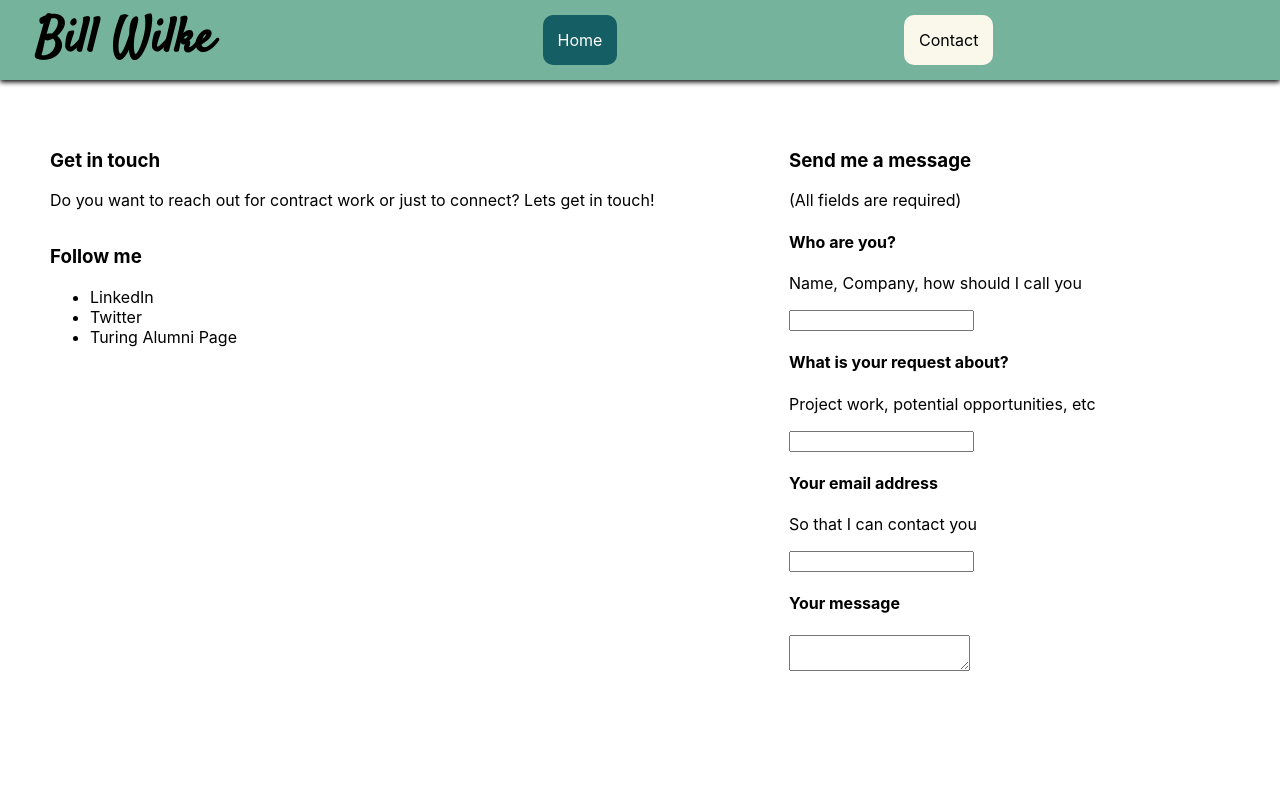
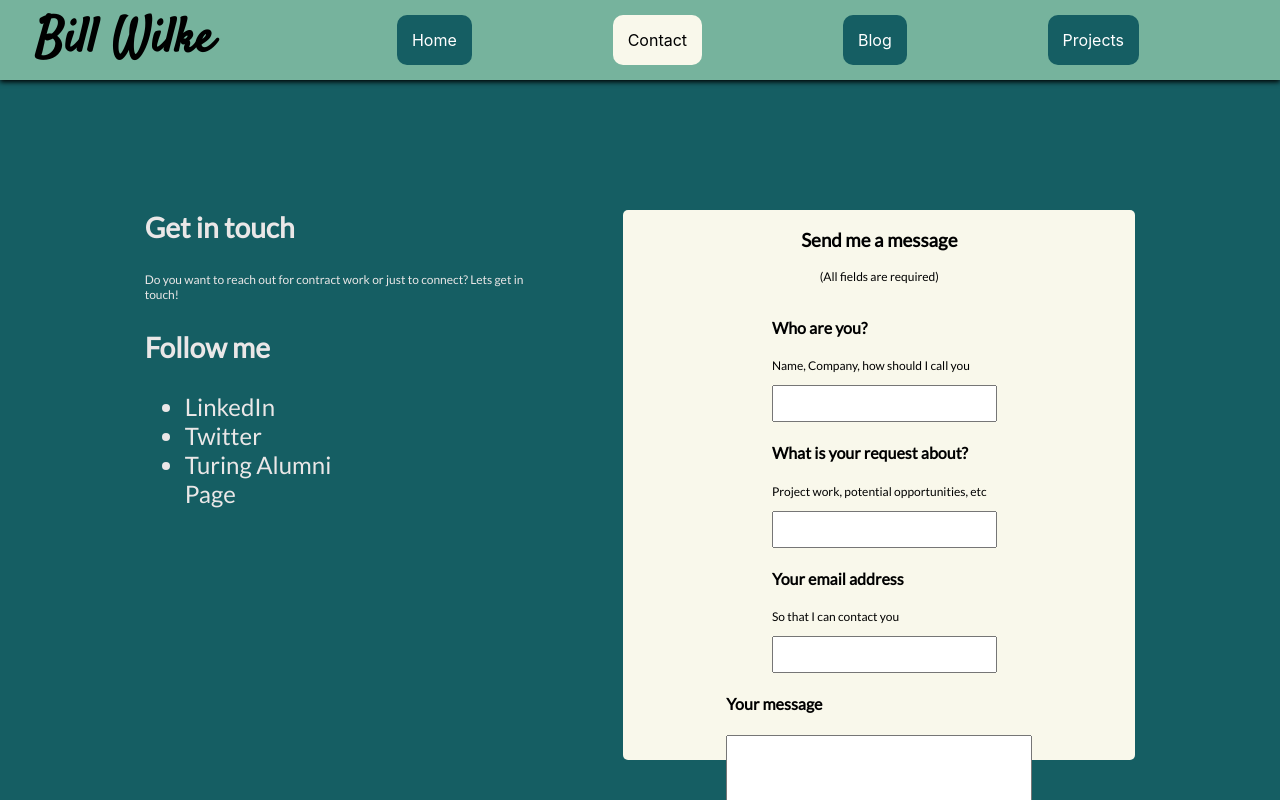
Before and after one commit to Billwilke42/personal-website, a React (Create React App) app: page /contact in a window 1280 px wide. Shown: the top 800 px of the page. Built offline with nearby package versions, Linux system fonts and the light colour scheme.

Commit message:
Finishes head hom acomponents

```diff
--- a/src/App/App.js
+++ b/src/App/App.js
@@ -2,6 +2,7 @@ import './App.css';
 import Header from '../Header/Header';
 import HomeBodyContainer from '../HomeBodyContainer/HomeBodyContainer'
 import ContactContainer from '../ContactContainer/ContactContainer'
+import BlogContainer from '../BlogContainer/BlogContainer'
 import { Route, Switch } from 'react-router-dom'
 import React from 'react'
 
@@ -17,6 +18,10 @@ function App() {
             <Header />
             <ContactContainer />
           </Route>
+          <Route path='/blog/'>
+            <Header />
+            <BlogContainer />
+          </Route>
         </Switch>
       </main>
     );
--- /dev/null
+++ b/src/BlogContainer/BlogContainer.css
@@ -0,0 +1,7 @@
+.blog-container {
+  background-color: #155e63;
+  display: flex;
+  align-items: center;
+  height: 100vh;
+  justify-content: center;
+}
--- a/src/BlogContainer/BlogContainer.js
+++ b/src/BlogContainer/BlogContainer.js
@@ -0,0 +1,12 @@
+import React from 'react'
+import './BlogContainer.css'
+
+function BlogContainer() {
+  return (
+    <section className='blog-container'>
+      <h6>Blog coming soon!</h6>
+    </section>
+  )
+}
+
+export default BlogContainer
--- a/src/ContactContainer/ContactContainer.css
+++ b/src/ContactContainer/ContactContainer.css
@@ -1,13 +1,71 @@
 .contact-container {
   height: 90vh;
-  margin-top: 10vh;
   padding: 50px;
   display: flex;
-  flex-direction: column;
-  flex-wrap: wrap;
+  /* flex-direction: column; */
+  justify-content: space-evenly;
+  background-color: #155e63;
 }
 
 .follow-me {
+  /* margin-top: 5vh; */
+  font-family: 'Lato', sans-serif;
   height: 50vh;
-  width: 15vw
+  width: 15vw;
+  color: #eae7e7;
+  font-size: x-large;
 }
+
+.get-in-touch {
+  font-family: 'Lato', sans-serif;
+  margin-top: 20vh;
+  width: 30vw;
+  height: 10vh;
+  color: #eae7e7;
+  font-size: x-large;
+  margin-bottom: 5vh;
+}
+
+.send-a-message {
+  font-family: 'Lato', sans-serif;
+  width: 40vw;
+  /* padding: 25px; */
+  height: 550px;
+  margin-top: 20vh;
+  background-color: #f9f8eb;
+  border-radius: 5px;
+  display: flex;
+  flex-wrap: wrap;
+  justify-content: space-evenly;
+}
+
+.send-message-title {
+  width: 100%;
+  text-align: center;
+  height: fit-content;
+}
+
+input {
+  width: 100%;
+  height: 27px;
+  padding: 3px;
+}
+
+textarea {
+  height: 50px;
+  width: 100%;
+  height: 300px;
+  width: 300px;
+}
+
+.left-section {
+  width: fit-content;
+}
+
+p {
+  font-size: 12px;
+}
+
+h4 {
+  font-size: 16px;
+}
--- a/src/ContactContainer/ContactContainer.js
+++ b/src/ContactContainer/ContactContainer.js
@@ -7,6 +7,7 @@ const ContactContainer = () => {
 
     return (
       <section className='contact-container'>
+        <div>
           <div className='get-in-touch'>
             <h3>Get in touch</h3>
             <p>Do you want to reach out for contract work or just to connect? Lets get in touch!</p>
@@ -19,9 +20,13 @@ const ContactContainer = () => {
               <li>Turing Alumni Page</li>
             </ul>
           </div>
+        </div>
         <div className='send-a-message'>
+          <div className='send-message-title'>
             <h3>Send me a message</h3>
             <p>(All fields are required)</p>
+          </div>
+          <div className='left-section'>
             <h4>Who are you?</h4>
             <p>Name, Company, how should I call you</p>
             <input type='text'></input>
@@ -31,8 +36,11 @@ const ContactContainer = () => {
             <h4>Your email address</h4>
             <p>So that I can contact you</p>
             <input type='text'></input>
+          </div>
+          <div className='your-message'>
             <h4>Your message</h4>
             <textarea></textarea>
+          </div>
         </div>
       </section>
   )
--- a/src/Header/Header.js
+++ b/src/Header/Header.js
@@ -21,7 +21,7 @@ const Header = () => {
             style={{textDecoration: 'none'}}>
             Contact
           </NavLink>
-          {/* <NavLink
+          <NavLink
             to='/blog'
             className='nav-button'
             activeClassName='nav-button-active'
@@ -34,7 +34,7 @@ const Header = () => {
             activeClassName='nav-button-active'
             style={{textDecoration: 'none'}}>
             Projects
-          </NavLink> */}
+          </NavLink>
         </div>
     </header>
   )
--- a/src/index.css
+++ b/src/index.css
@@ -1,4 +1,5 @@
 @import url('https://fonts.googleapis.com/css2?family=Satisfy&display=swap');
+@import url('https://fonts.googleapis.com/css2?family=Lato&display=swap');
 
 body {
   margin: 0;
```
Lines whose indentation alone changed are shown as unchanged.
